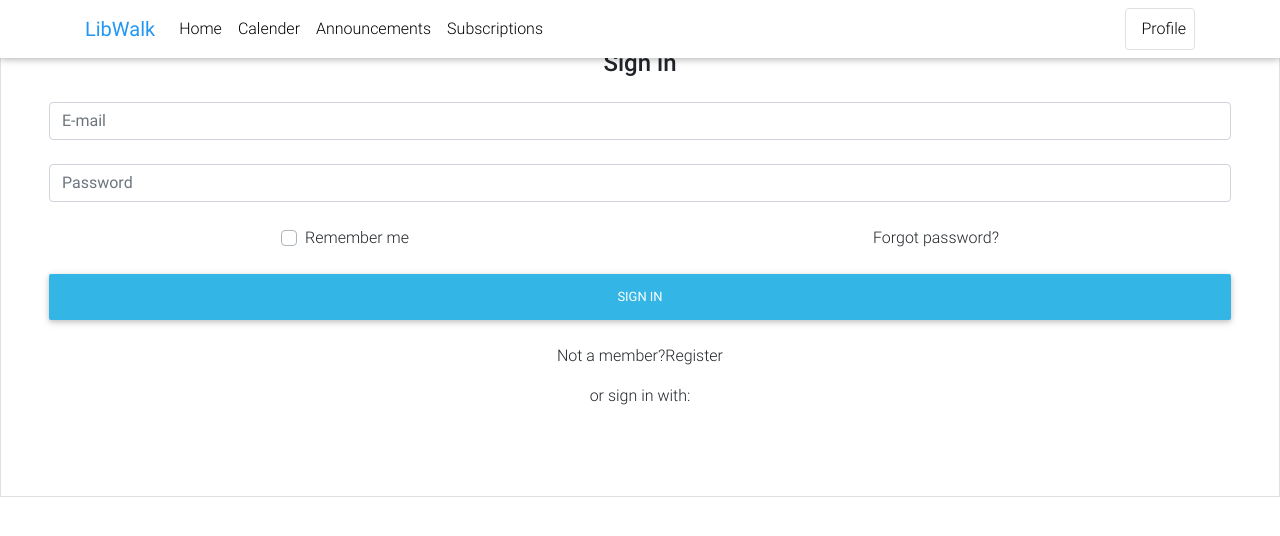
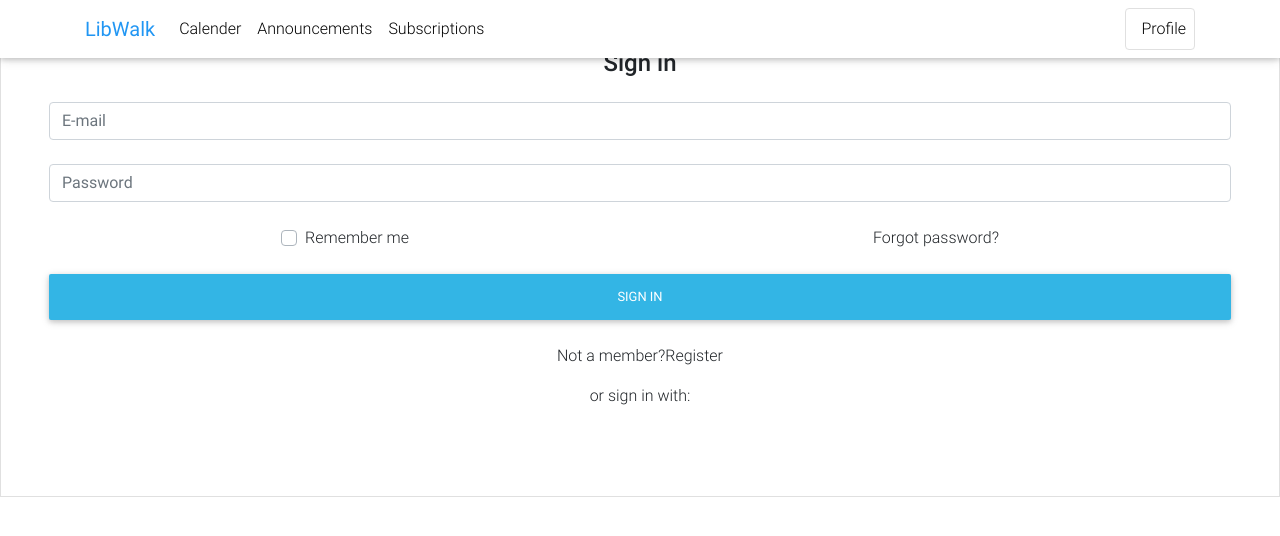
Before and after one commit to arman-ashrafian/LibWalk, a React (Create React App) app in the folder frontend/: page /login in a window 1280 px wide. Shown: the top 536 px of the page. Built offline with nearby package versions, Linux system fonts and the light colour scheme.

Commit message:
NavBar links works, will always draw over the profile page.

```diff
--- a/frontend/src/js/navbar.js
+++ b/frontend/src/js/navbar.js
@@ -31,11 +31,11 @@ class NavBar extends React.Component {
                             <div className="collapse navbar-collapse" id="navbarSupportedContent">
                                 {/* Left Facing  */}
                                 <ul className="navbar-nav mr-auto">
-                                    <li className="nav-item">
-                                        <a className="nav-link"
-                                           onClick={this.switch_view_home}>Home
-                                        </a>
-                                    </li>
+                                    {/*<li className="nav-item">*/}
+                                    {/*    <a className="nav-link"*/}
+                                    {/*       onClick={this.switch_view_profile}>Profile*/}
+                                    {/*    </a>*/}
+                                    {/*</li>*/}
                                     <li className="nav-item">
                                         <span className="sr-only">(current)</span>
                                         <a className="nav-link" onClick={this.switch_view_calendar}
@@ -70,7 +70,6 @@ class NavBar extends React.Component {
 
     switch_view_profile = () => {
         this.props.history.push('/profile');
-
     };
 
     switch_view_subscriptions = () => {
--- a/frontend/src/js/routes/login.js
+++ b/frontend/src/js/routes/login.js
@@ -11,16 +11,17 @@ class Login extends React.Component {
         console.log('Login constructor call.')
     }
 
-    view_switch_login() {
+    view_switch_login = () => {
+        console.log('profile switched pages');
         this.props.history.push('/home');
-    }
+    };
 
     render() {
         return (
             <div>
                 <NavBar {...this.props}/>
                 <div>
-                    <form className="text-center border border-light p-5" onSubmit={() => this.view_switch_login()}>
+                    <form className="text-center border border-light p-5" onSubmit={this.view_switch_login}>
                         <p className="h4 mb-4">Sign in</p>
                         {/* Email */}
                         <input type="email" id="defaultLoginFormEmail" className="form-control mb-4"
--- a/frontend/src/js/routes/profile.js
+++ b/frontend/src/js/routes/profile.js
@@ -59,7 +59,7 @@ class Profile extends React.Component {
                         <h1 style={{textDecoration: 'underline'}}>
                             Settings
                         </h1>
-                        <button onClick={this.switch_view_login()}>
+                        <button onClick={this.switch_view_login}>
                             Logout
                         </button>
 
```
